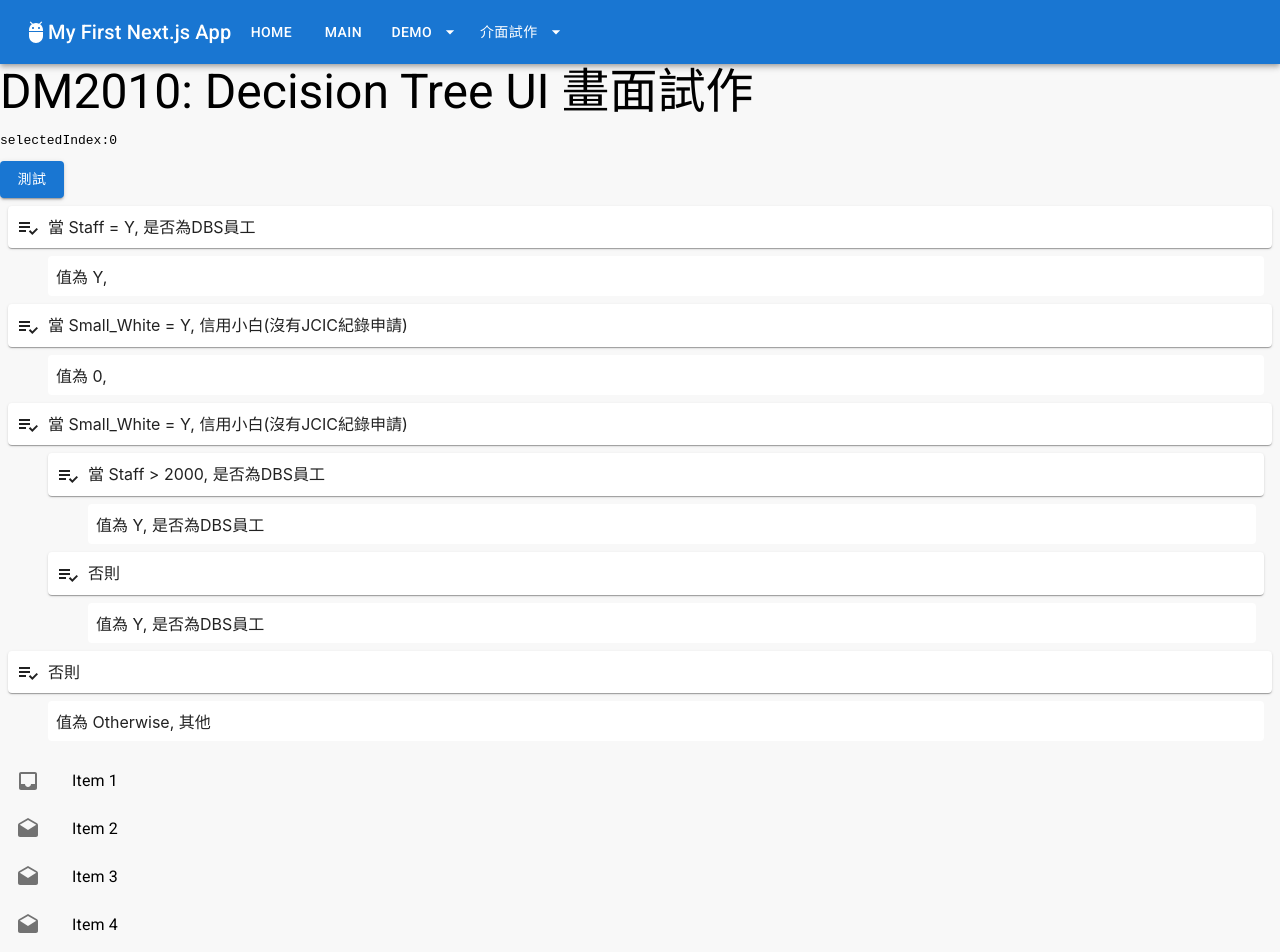
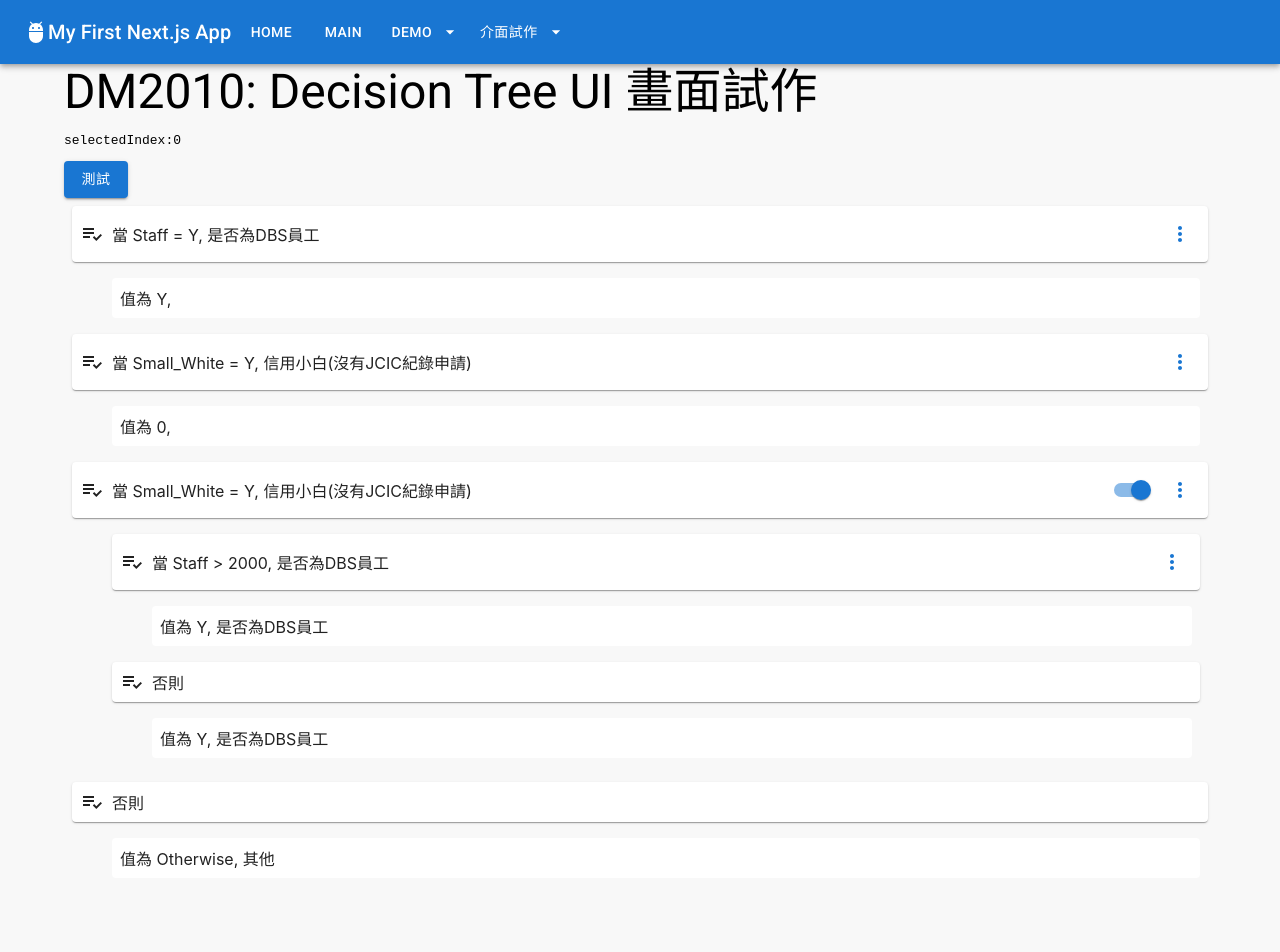
Before and after one commit to relyky/NextJsLab, a Next.js app: page /demo2/dm2010/AppForm in a window 1280 px wide. Shown: the top 952 px of the page. After the commit the page ends 886 px from the top, so only its background shows below. Built offline with nearby package versions, Linux system fonts and the light colour scheme.

Commit message:
decisionTree UI

```diff
--- a/src/pages/demo2/dm2010/AppForm.tsx
+++ b/src/pages/demo2/dm2010/AppForm.tsx
@@ -1,12 +1,7 @@
 import { useState } from 'react'
-import { Box, List, ListItem, ListItemButton, ListItemIcon, ListItemText, Button } from '@mui/material'
+import { Container } from '@mui/material'
 import { H3, AButton } from 'components/highorder'
-import InboxIcon from '@mui/icons-material/Inbox'
-import DraftsIcon from '@mui/icons-material/Drafts'
-
 import TreeContainer from './TreeContainer'
-
-//import styles from 'styles/Home.module.css'
 
 export default (props) => {
     const [selectedIndex, setSelectedIndex] = useState(0);
@@ -16,48 +11,14 @@ export default (props) => {
     }
 
     return (
-        <Box>
+        <Container>
             <H3>DM2010: Decision Tree UI 畫面試作</H3>
             <pre>selectedIndex:{selectedIndex}</pre>
             <AButton label='測試' mutant='primary' onClick={handleClick} />
 
             <TreeContainer />
+            {/* <TreeCustomLayer /> */}
 
-            <List>
-                <ListItem disablePadding>
-                    <ListItemButton selected={selectedIndex === 1} onClick={() => setSelectedIndex(1)}>
-                        <ListItemIcon>
-                            <InboxIcon />
-                        </ListItemIcon>
-                        <ListItemText primary="Item 1" />
-                    </ListItemButton>
-                </ListItem>
-                <ListItem disablePadding>
-                    <ListItemButton selected={selectedIndex === 2} onClick={() => setSelectedIndex(2)}>
-                        <ListItemIcon>
-                            <DraftsIcon />
-                        </ListItemIcon>
-                        <ListItemText primary="Item 2" />
-                    </ListItemButton>
-                </ListItem>
-                <ListItem disablePadding>
-                    <ListItemButton selected={selectedIndex === 3} onClick={() => setSelectedIndex(3)}>
-                        <ListItemIcon>
-                            <DraftsIcon />
-                        </ListItemIcon>
-                        <ListItemText primary="Item 3" />
-                    </ListItemButton>
-                </ListItem>
-                <ListItem disablePadding>
-                    <ListItemButton selected={selectedIndex === 4} onClick={() => setSelectedIndex(4)}>
-                        <ListItemIcon>
-                            <DraftsIcon />
-                        </ListItemIcon>
-                        <ListItemText primary="Item 4" />
-                    </ListItemButton>
-                </ListItem>
-            </List>
-        </Box>
+        </Container>
     )
-
 }
--- a/src/pages/demo2/dm2010/StatementCard.tsx
+++ b/src/pages/demo2/dm2010/StatementCard.tsx
@@ -1,11 +1,14 @@
 import type { FC } from 'react'
 import type { DcsStatement } from './decisionTreeSlice'
-import { useState } from 'react'
-import { Paper, Box } from '@mui/material'
+import { useState, useMemo } from 'react'
+import { Paper, Box, Switch, Collapse, IconButton } from '@mui/material'
 import { isDcsAssignment } from './decisionTreeSlice'
 import TreeContent from './TreeContent'
 
 import WhenIcon from '@mui/icons-material/PlaylistAddCheckOutlined'
+import MoreIcon from '@mui/icons-material/MoreVert'
+import OnIcon from '@mui/icons-material/VisibilityOutlined';
+import OffIcon from '@mui/icons-material/VisibilityOffOutlined';
 
 const StatementCard: FC<{
   item: DcsStatement
@@ -13,20 +16,36 @@ const StatementCard: FC<{
   const [f_show, setShowFlag] = useState(true)
   const { isElse, cond, action } = props.item
 
-
+  const isTreeAction = !isDcsAssignment(action)
 
   return (
     <div>
       {isElse ?
         <Paper sx={{ m: 1, p: 1 }}>
-          <WhenIcon sx={{ mr: 1, verticalAlign: 'middle' }} />否則
+          <Box display="flex" alignItems="center">
+            <WhenIcon sx={{ mr: 1 }} />
+            <Box flexGrow={1}>否則</Box>
+
+            {isTreeAction && <Switch checked={f_show} onChange={_ => setShowFlag(f => !f)} />}
+
+          </Box>
         </Paper>
         :
         <Paper sx={{ m: 1, p: 1 }}>
-          <WhenIcon sx={{ mr: 1, verticalAlign: 'middle' }} />當 {cond.fdName} {codeName(cond.cmpAct)} {cond.cmpValue}, {cond.fdNote}
+          <Box display="flex" alignItems="center">
+            <WhenIcon sx={{ mr: 1 }} />
+            <Box flexGrow={1}>當 {cond.fdName} {codeName(cond.cmpAct)} {cond.cmpValue}, {cond.fdNote}</Box>
+
+            {isTreeAction && <Switch checked={f_show} onChange={_ => setShowFlag(f => !f)} />}
+
+            <IconButton color="primary">
+              <MoreIcon />
+            </IconButton>
+          </Box>
         </Paper>
       }
 
+      <Collapse in={f_show} >
         {isDcsAssignment(action) ?
           <Box sx={{ m: 1, pl: '2em' }}>
             <Paper sx={{ m: 1, p: 1 }} elevation={0}>
@@ -38,6 +57,8 @@ const StatementCard: FC<{
             <TreeContent decisionTree={action} />
           </Box>
         }
+      </Collapse>
+
     </div>
   )
 }
```
Lines whose indentation alone changed are shown as unchanged.
